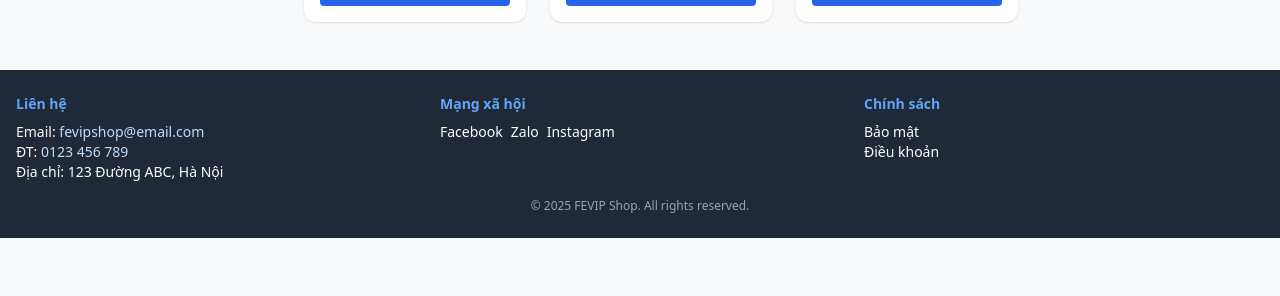
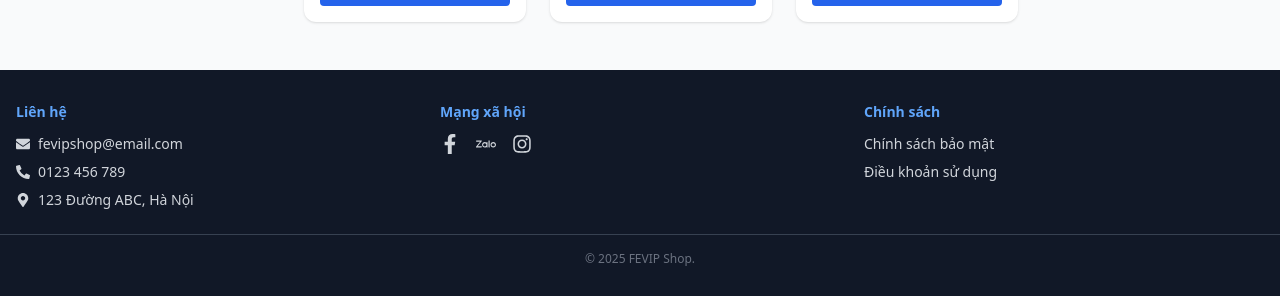
Before and after one commit to namhung1910/WebBanHang_FEVIP, a React (Vite) app in the folder WebBanHang/: page / in a window 1280 px wide. Shown: the part 2158-2454 px from the top of the page. Before the commit the page ends 2396 px from the top, so only its background shows below. Built offline with nearby package versions, Linux system fonts and the light colour scheme.

Commit message:
Lâm Ngọc Tú - Update Footer

```diff
--- a/WebBanHang/src/components/Footer.jsx
+++ b/WebBanHang/src/components/Footer.jsx
@@ -1,30 +1,45 @@
+import { FaFacebookF, FaInstagram, FaPhoneAlt, FaMapMarkerAlt, FaEnvelope } from "react-icons/fa";
+import { SiZalo } from "react-icons/si";
+
 export default function Footer() {
   return (
-    <footer className="bg-gray-800 text-white py-6 mt-8 font-sans">
-      <div className="max-w-7xl mx-auto px-4 grid grid-cols-1 md:grid-cols-3 gap-4 text-sm">
+    <footer className="bg-gray-900 text-white py-8 mt-8 font-sans text-sm">
+      <div className="max-w-7xl mx-auto px-4 grid grid-cols-1 md:grid-cols-3 gap-8">
+
+        {/* Cột 1: Liên hệ */}
         <div>
-          <div className="font-bold mb-2 text-blue-400">Liên hệ</div>
-          <div>Email: <a href="mailto:fevipshop@email.com" className="hover:underline text-blue-200">fevipshop@email.com</a></div>
-          <div>ĐT: <a href="tel:0123456789" className="hover:underline text-blue-200">0123 456 789</a></div>
-          <div>Địa chỉ: 123 Đường ABC, Hà Nội</div>
+          <h3 className="text-blue-400 font-bold mb-3">Liên hệ</h3>
+          <ul className="space-y-2 text-gray-300">
+            <li className="flex items-center gap-2"><FaEnvelope /> <a href="mailto:fevipshop@email.com" className="hover:text-blue-200">fevipshop@email.com</a></li>
+            <li className="flex items-center gap-2"><FaPhoneAlt /> <a href="tel:0123456789" className="hover:text-blue-200">0123 456 789</a></li>
+            <li className="flex items-center gap-2"><FaMapMarkerAlt /> 123 Đường ABC, Hà Nội</li>
+          </ul>
         </div>
+
+        {/* Cột 2: Mạng xã hội */}
         <div>
-          <div className="font-bold mb-2 text-blue-400">Mạng xã hội</div>
-          <div className="flex space-x-2">
-            <a href="#" className="hover:underline hover:text-accent transition">Facebook</a>
-            <a href="#" className="hover:underline hover:text-accent transition">Zalo</a>
-            <a href="#" className="hover:underline hover:text-accent transition">Instagram</a>
+          <h3 className="text-blue-400 font-bold mb-3">Mạng xã hội</h3>
+          <div className="flex space-x-4 text-xl text-gray-300">
+            <a href="#" className="hover:text-blue-500 transition"><FaFacebookF /></a>
+            <a href="#" className="hover:text-blue-400 transition"><SiZalo /></a>
+            <a href="#" className="hover:text-pink-400 transition"><FaInstagram /></a>
           </div>
         </div>
+
+        {/* Cột 3: Chính sách */}
         <div>
-          <div className="font-bold mb-2 text-blue-400">Chính sách</div>
-          <div><a href="#" className="hover:underline hover:text-accent transition">Bảo mật</a></div>
-          <div><a href="#" className="hover:underline hover:text-accent transition">Điều khoản</a></div>
+          <h3 className="text-blue-400 font-bold mb-3">Chính sách</h3>
+          <ul className="space-y-2 text-gray-300">
+            <li><a href="#" className="hover:text-blue-200">Chính sách bảo mật</a></li>
+            <li><a href="#" className="hover:text-blue-200">Điều khoản sử dụng</a></li>
+          </ul>
         </div>
       </div>
-      <div className="text-center mt-4 text-xs text-gray-400">
-        © 2025 FEVIP Shop. All rights reserved.
+
+      {/* Bản quyền */}
+      <div className="text-center mt-6 text-xs text-gray-500 border-t border-gray-700 pt-4">
+        © 2025 FEVIP Shop.
       </div>
     </footer>
-  )
+  );
 }
```
